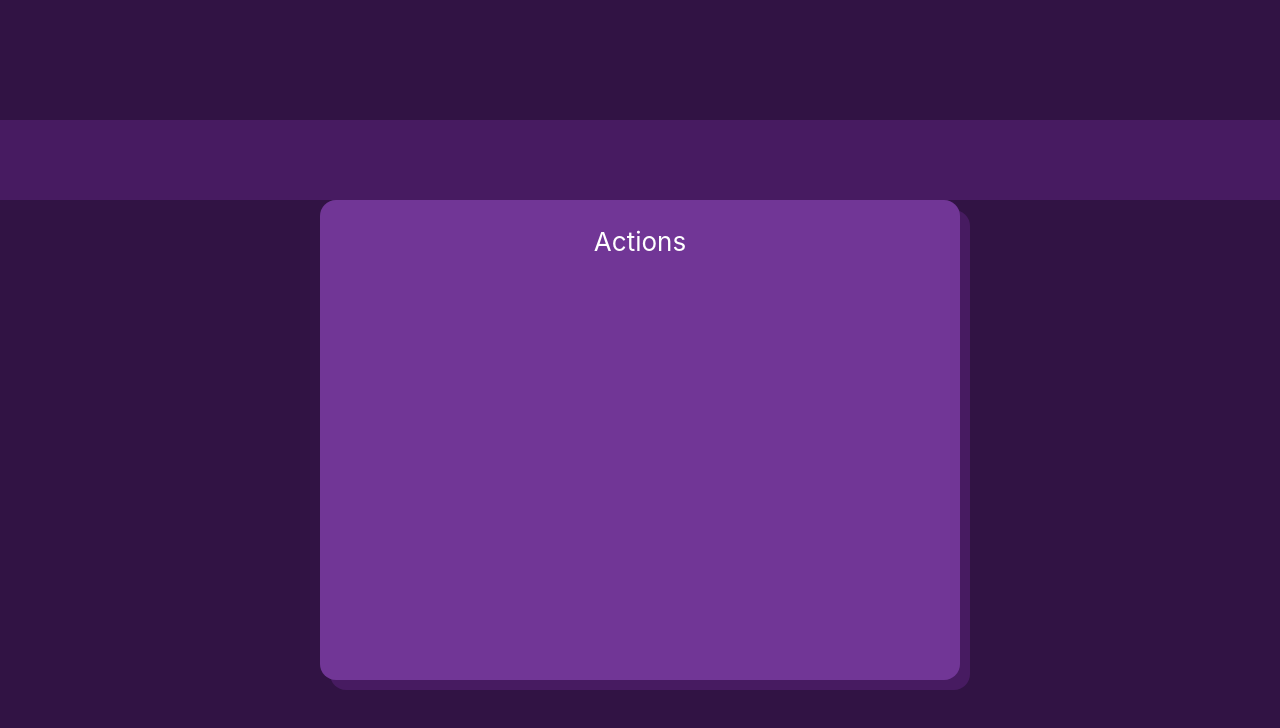
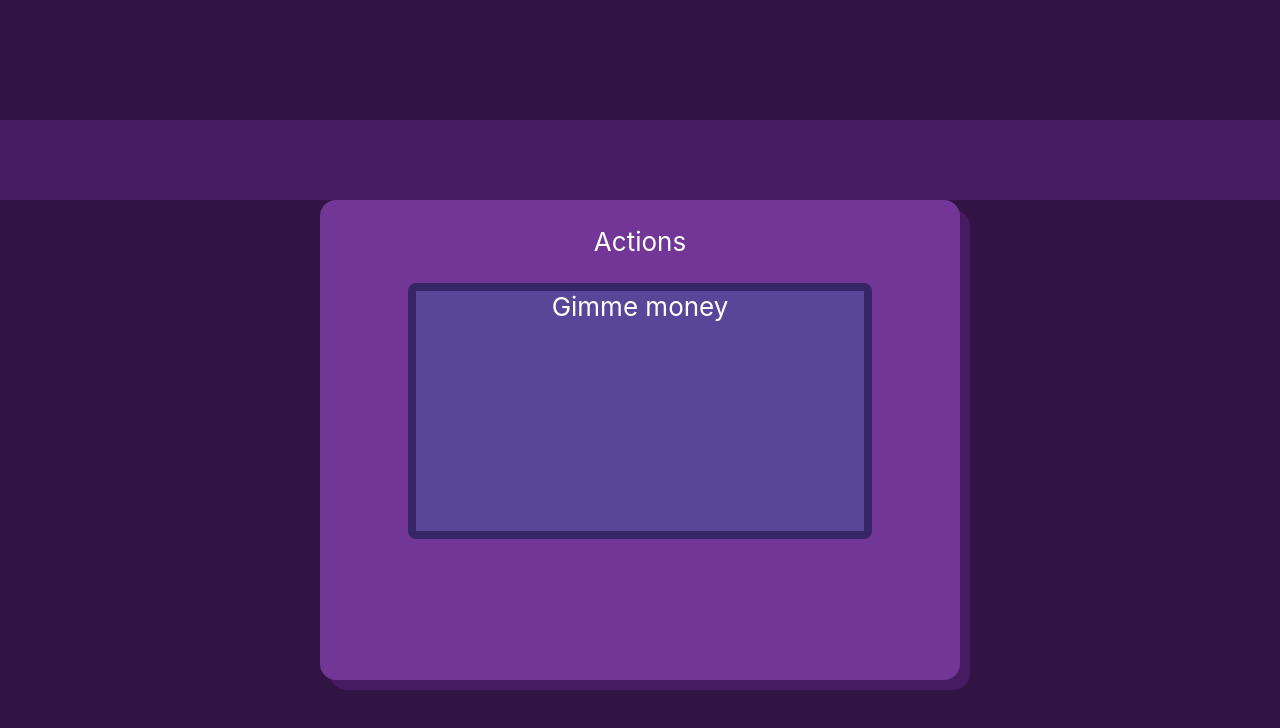
Before and after one commit to Keon6/Dexcellence, a React (Create React App) app in the folder frontend/: page / in a window 1280 px wide. Shown: the top 728 px of the page. Built offline with nearby package versions, Linux system fonts and the light colour scheme.

Commit message:
colors and more shapes

```diff
--- a/frontend/src/App.css
+++ b/frontend/src/App.css
@@ -2,6 +2,8 @@
   --background-color: #311344;
   --main-box-shadow-color: #471B61;
   --main-box-color: #713696;
+  --actioncard-box-color: #5A4698;
+  --actioncard-box-border-color: #362668;
 }
 
 .App {
@@ -57,3 +59,12 @@
     transform: rotate(360deg);
   }
 }
+
+.ActionCard-box {
+  background-color: var(--actioncard-box-color);
+  width: 35vw;
+  height: 30vh;
+  margin: auto;
+  border-radius: 1vh;
+  border: 1vh solid var(--actioncard-box-border-color);
+}
--- a/frontend/src/App.js
+++ b/frontend/src/App.js
@@ -1,4 +1,5 @@
 import logo from './logo.svg';
+import ActionCard from './components/ActionCard.js'
 import './App.css';
 
 function App() {
@@ -10,7 +11,7 @@ function App() {
         </div>
         <div className="App-main-box">
           <p className="Actions">Actions</p>
-
+          <ActionCard></ActionCard>
         </div>
       </header>
     </div>
--- /dev/null
+++ b/frontend/src/components/ActionCard.css
@@ -0,0 +1,4 @@
+.ActionCard-box {
+    width: 35vw;
+    min-height: 30vh;
+}
--- /dev/null
+++ b/frontend/src/components/ActionCard.js
@@ -0,0 +1,7 @@
+import React from 'react';
+
+export default () => {
+    return <div className = "ActionCard-box">
+        Gimme money
+    </div>
+}
```
